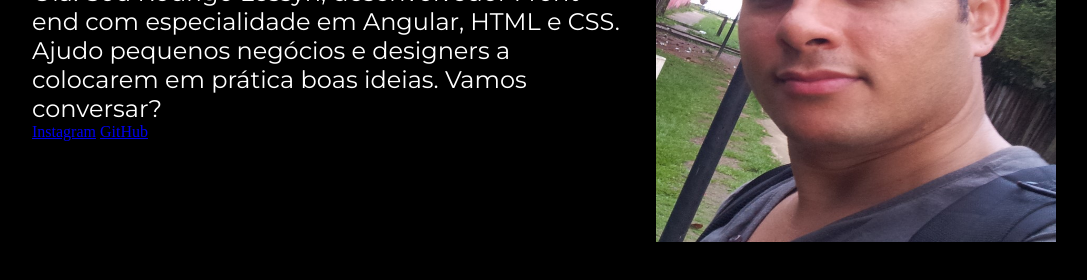
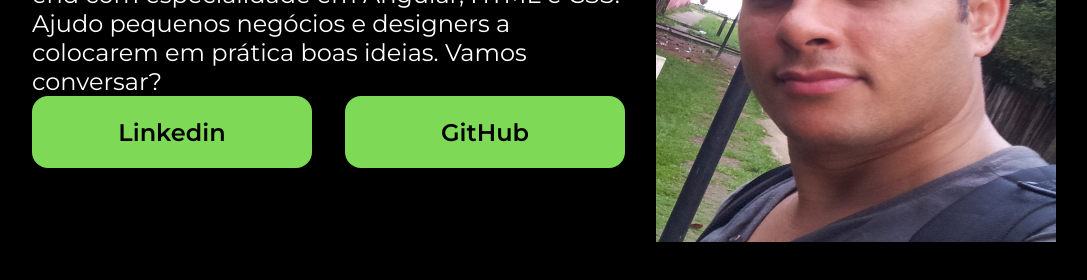
Before and after one commit to Lessyn/Front-End, a plain HTML site: page HTML/index.html in a window 1280 px wide. Shown: the part 386-666 px from the top of the page, without its empty margins (96-1183 px from the left). Drawn offline with nearby package versions, Linux system fonts and the light colour scheme.

Commit message:
Manipulando botoes.
Nessa aula, você aprendeu como:
Posicionar e estilizar botões;
Criar e utilizar divisões (divs) no projeto;
Identificar o espaçamento no Figma;
Retirar o sublinhado com o text-decoration;
Arredondar bordas com border-radius.

```diff
--- a/HTML/index.html
+++ b/HTML/index.html
@@ -15,10 +15,13 @@
             <h1 class="apresentacao__conteudo__titulo">Eleve seu negócio digital a outro nível
                 <strong class="apresentacao__conteudo__titulo__destaque">com um Front-end de qualidade!</strong>
             </h1>
-            <p class="apresentacao__conteudo__texto">Olá! Sou Rodrigo Lessyn, desenvolvedor Front-end com especialidade em Angular, HTML e CSS. Ajudo pequenos
+            <p class="apresentacao__conteudo__texto">Olá! Sou Rodrigo Lessyn, desenvolvedor Front-end com especialidade
+                em Angular, HTML e CSS. Ajudo pequenos
                 negócios e designers a colocarem em prática boas ideias. Vamos conversar?</p>
-            <a href="https://www.instagram.com/lessyn/">Instagram</a>
-            <a href="https://github.com/Lessyn">GitHub</a>
+            <div class="apresentacao__links">
+                <a class="apresentacao__links__link" href="https://www.linkedin.com/in/rodrigo-lessyn/">Linkedin</a>
+                <a class="apresentacao__links__link" href="https://github.com/Lessyn">GitHub</a>
+            </div>
         </section>
         <img class="titulo-foto" src="foto perfil.jpg" alt="foto do Rodrigo Lessyn">
     </main>
--- a/HTML/style.css
+++ b/HTML/style.css
@@ -1,4 +1,4 @@
-@import url('https://fonts.googleapis.com/css2?family=Krona+One&family=Montserrat&display=swap');
+@import url('https://fonts.googleapis.com/css2?family=Krona+One&family=Montserrat:wght@400;600&display=swap');
 *{
     margin: 0;
     padding: 0;
@@ -40,3 +40,22 @@ body{
     font-size: 24px;
     font-family: 'Montserrat', sans-serif;
 }
+
+.apresentacao__links{
+    display: flex;
+    justify-content: space-between;
+}
+
+.apresentacao__links__link{
+    background-color: #7ED957;
+    width: 280px;
+    text-align: center;
+    border-radius: 16px;
+    font-size: 24px;
+    padding: 21.5px 0;
+    text-decoration: none;
+    color: #000000;
+    font-family: 'Montserrat', sans-serif;
+    font-weight: 600;
+
+}
```
